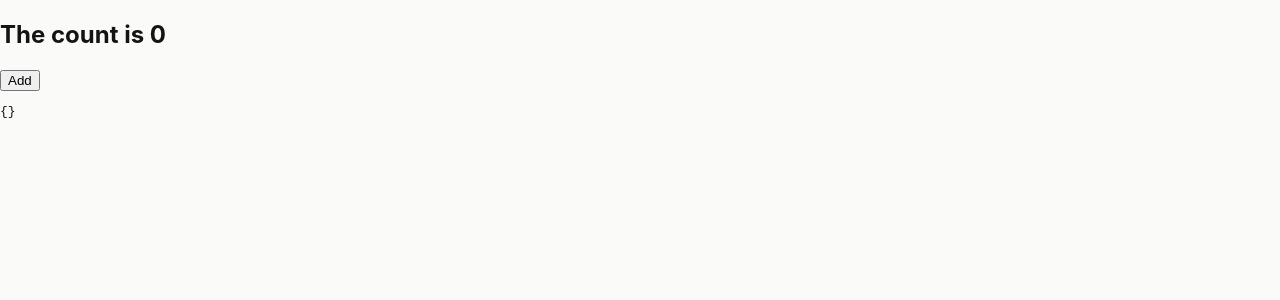
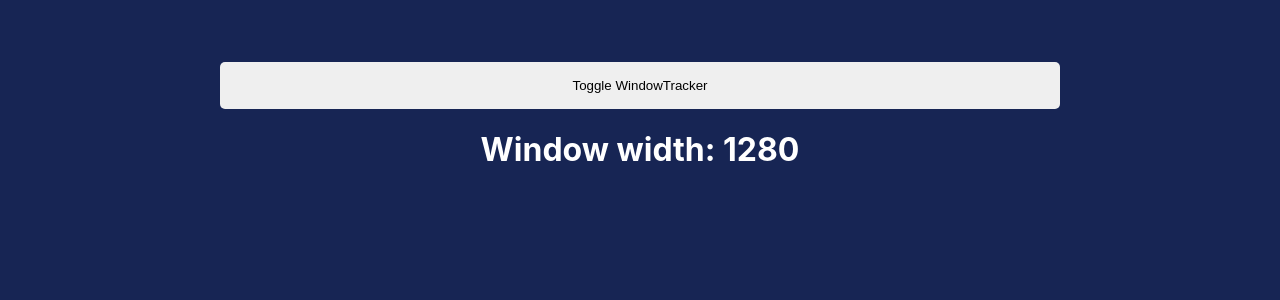
Before and after one commit to mourice-dev/Scrimba-app-typescript-React, a React (Vite) app: page / in a window 1280 px wide. Shown: the top 300 px of the page. Built offline with nearby package versions, Linux system fonts and the light colour scheme; no server answers.

Commit message:
Add window tracker components

```diff
--- /dev/null
+++ b/components/WindowSize.tsx
@@ -0,0 +1,21 @@
+/** @format */
+
+import { useEffect, useState } from "react";
+
+export default function WindowSize() {
+  const [windowWidth, setWindowWidth] = useState(window.innerWidth);
+
+  useEffect(() => {
+    function watchWidth() {
+      setWindowWidth(window.innerWidth);
+    }
+
+    window.addEventListener("resize", watchWidth);
+
+    return function cleanup() {
+      window.removeEventListener("resize", watchWidth);
+    };
+  }, []);
+
+  return <h1>Window width: {windowWidth}</h1>;
+}
--- /dev/null
+++ b/components/WindowTracker.tsx
@@ -0,0 +1,19 @@
+/** @format */
+
+import { useState } from "react";
+import WindowSize from "./WindowSize";
+
+export default function WindowTracker() {
+  const [show, setShow] = useState(true);
+
+  function toggleShow() {
+    setShow((prevShow) => !prevShow);
+  }
+
+  return (
+    <main className="container">
+      <button onClick={toggleShow}>Toggle WindowTracker</button>
+      {show ? <WindowSize /> : null}
+    </main>
+  );
+}
--- a/index.css
+++ b/index.css
@@ -240,4 +240,29 @@ body {
     z-index: 1;
 } button.on {
     opacity: 1;
+}* {
+    box-sizing: border-box;
 }
+
+body {
+    background-color: #172554;
+    color: white;
+    margin: 0;
+    padding: 2rem;
+}
+
+.container{
+    display: flex;
+    flex-direction: column;
+}
+
+button {
+    border: none;
+    border-radius: 5px;
+    padding: 1rem;
+    cursor: pointer;
+}
+
+h1 {
+    text-align: center;
+}
--- a/src/index.css
+++ b/src/index.css
@@ -253,3 +253,29 @@ ul.ingredients-list > li {
     grid-template-rows: repeat(4, 100px);
   }
 }
+* {
+    box-sizing: border-box;
+}
+
+body {
+    background-color: #172554;
+    color: white;
+    margin: 0;
+    padding: 2rem;
+}
+
+.container{
+    display: flex;
+    flex-direction: column;
+}
+
+button {
+    border: none;
+    border-radius: 5px;
+    padding: 1rem;
+    cursor: pointer;
+}
+
+h1 {
+    text-align: center;
+}
--- a/src/main.tsx
+++ b/src/main.tsx
@@ -10,11 +10,12 @@ import "./index.css";
 // import Forms from "../components/Forms";
 // import Counting from "../components/Counting";
 // import Buttons from "../components/Buttons";
-import SideEffects from "../components/UseEffects";
+// import SideEffects from "../components/UseEffects";
+import WindowTracker from "../components/WindowTracker";
+
 
 createRoot(document.getElementById("root")!).render(
   <StrictMode>
-
-    <SideEffects />
+    <WindowTracker />
   </StrictMode>,
 );
```
